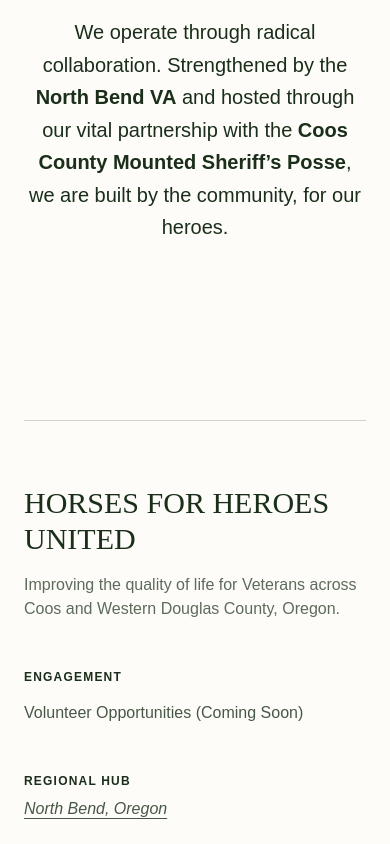
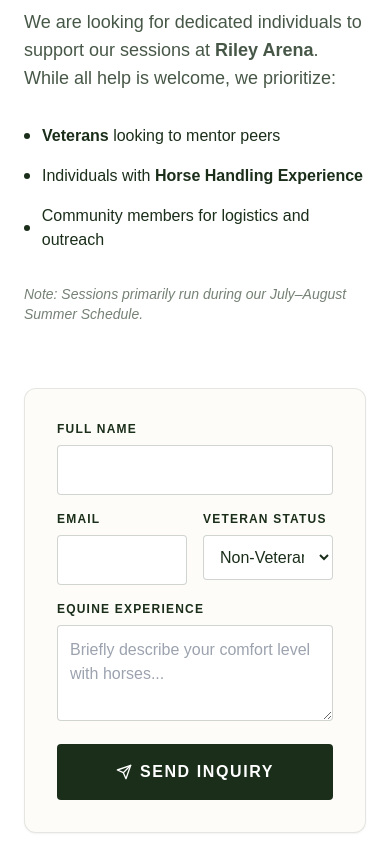
Before and after one commit to adbice/horses-for-heroes-united-, a React (Vite) app: page / in a window 390 px wide. Shown: the part 4340-5184 px from the top of the page. Built offline with nearby package versions, Linux system fonts and the light colour scheme.

Commit message:
Update App.tsx

```diff
--- a/src/App.tsx
+++ b/src/App.tsx
@@ -1,5 +1,5 @@
 import React from 'react';
-import { BookOpen, Shield, Heart, Calendar, MapPin, Users } from 'lucide-react';
+import { BookOpen, Shield, Heart, Calendar, MapPin, Users, Send } from 'lucide-react';
 
 export default function App() {
   return (
@@ -12,7 +12,7 @@ export default function App() {
             <a href="#about" className="hover:opacity-60 transition-opacity">About Us</a>
             <a href="#approach" className="hover:opacity-60 transition-opacity">Our Approach</a>
             <a href="#program" className="hover:opacity-60 transition-opacity">Program</a>
-            <a href="#partners" className="hover:opacity-60 transition-opacity">Partners</a>
+            <a href="#volunteer" className="hover:opacity-60 transition-opacity">Volunteer</a>
             <a href="#contact" className="hover:opacity-60 transition-opacity border-b border-[#1a2e1a]">Contact</a>
           </nav>
         </div>
@@ -122,7 +122,6 @@ export default function App() {
                 <p className="opacity-80">Serving the Veteran communities of Coos County and Western Douglas County, Oregon.</p>
               </div>
 
-              {/* Clickable Publication Card */}
               <a
                 href="https://andrewdbicebooks.com/books/horses-for-heroes-united-andrew-d-bice/B0GK973S1Z"
                 target="_blank"
@@ -143,8 +142,72 @@ export default function App() {
           </div>
         </section>
 
+        {/* Volunteer Section */}
+        <section id="volunteer" className="py-24 px-6 bg-white">
+          <div className="max-w-5xl mx-auto">
+            <div className="grid md:grid-cols-2 gap-16">
+              <div>
+                <h2 className="font-serif text-4xl mb-6 italic">Join the Coalition</h2>
+                <p className="text-lg opacity-80 mb-8">
+                  We are looking for dedicated individuals to support our sessions at <strong>Riley Arena</strong>.
+                  While all help is welcome, we prioritize:
+                </p>
+                <ul className="space-y-4 mb-8">
+                  <li className="flex items-center gap-3">
+                    <div className="w-1.5 h-1.5 bg-[#1a2e1a] rounded-full" />
+                    <span><strong>Veterans</strong> looking to mentor peers</span>
+                  </li>
+                  <li className="flex items-center gap-3">
+                    <div className="w-1.5 h-1.5 bg-[#1a2e1a] rounded-full" />
+                    <span>Individuals with <strong>Horse Handling Experience</strong></span>
+                  </li>
+                  <li className="flex items-center gap-3">
+                    <div className="w-1.5 h-1.5 bg-[#1a2e1a] rounded-full" />
+                    <span>Community members for logistics and outreach</span>
+                  </li>
+                </ul>
+                <p className="text-sm italic opacity-60">
+                  Note: Sessions primarily run during our July–August Summer Schedule.
+                </p>
+              </div>
+
+              {/* Formspree Form */}
+              <form
+                action="https://formspree.io/f/mwvnnbro"
+                method="POST"
+                className="space-y-4 bg-[#FDFCF8] p-8 rounded-xl border border-[#1a2e1a]/10 shadow-sm"
+              >
+                <div>
+                  <label className="block text-xs font-bold uppercase tracking-widest mb-2">Full Name</label>
+                  <input type="text" name="name" required className="w-full bg-white border border-[#1a2e1a]/20 p-3 rounded focus:outline-none focus:border-[#1a2e1a]" />
+                </div>
+                <div className="grid grid-cols-2 gap-4">
+                  <div>
+                    <label className="block text-xs font-bold uppercase tracking-widest mb-2">Email</label>
+                    <input type="email" name="email" required className="w-full bg-white border border-[#1a2e1a]/20 p-3 rounded focus:outline-none focus:border-[#1a2e1a]" />
+                  </div>
+                  <div>
+                    <label className="block text-xs font-bold uppercase tracking-widest mb-2">Veteran Status</label>
+                    <select name="veteran_status" className="w-full bg-white border border-[#1a2e1a]/20 p-3 rounded focus:outline-none focus:border-[#1a2e1a]">
+                      <option value="no">Non-Veteran</option>
+                      <option value="yes">Veteran</option>
+                    </select>
+                  </div>
+                </div>
+                <div>
+                  <label className="block text-xs font-bold uppercase tracking-widest mb-2">Equine Experience</label>
+                  <textarea name="experience" placeholder="Briefly describe your comfort level with horses..." className="w-full bg-white border border-[#1a2e1a]/20 p-3 rounded h-24 focus:outline-none focus:border-[#1a2e1a]"></textarea>
+                </div>
+                <button type="submit" className="w-full bg-[#1a2e1a] text-white py-4 rounded font-bold uppercase tracking-widest flex items-center justify-center gap-2 hover:opacity-90 transition-opacity">
+                  <Send size={16} /> Send Inquiry
+                </button>
+              </form>
+            </div>
+          </div>
+        </section>
+
         {/* Community & Partners */}
-        <section id="partners" className="py-24 px-6">
+        <section id="partners" className="py-24 px-6 bg-[#FDFCF8]">
           <div className="max-w-3xl mx-auto text-center space-y-8">
             <h2 className="font-serif text-4xl italic">A Community Coalition</h2>
             <p className="text-xl leading-relaxed">
@@ -162,7 +225,7 @@ export default function App() {
             </div>
             <div className="space-y-4">
               <p className="font-bold uppercase tracking-widest text-xs">Engagement</p>
-              <p className="opacity-80">Volunteer Opportunities (Coming Soon)</p>
+              <a href="#volunteer" className="block opacity-80 hover:underline">Volunteer Opportunities</a>
             </div>
             <div>
               <p className="font-bold uppercase tracking-widest text-xs mb-2">Regional Hub</p>
```
